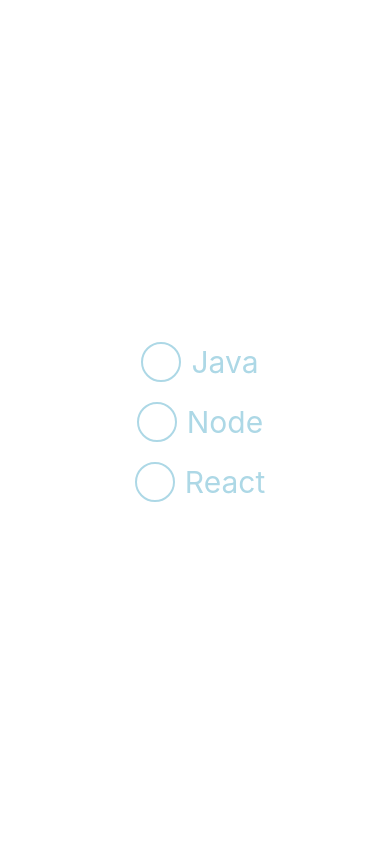
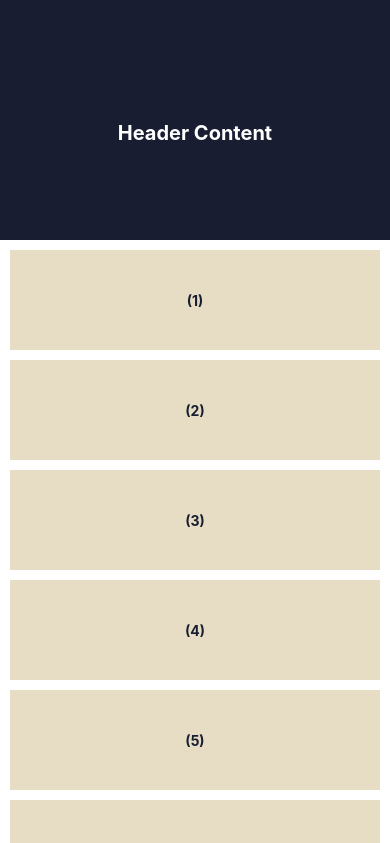
Before and after one commit to Asishpatra34/raect-native-core-basics, a React Native app: screen / in a window 390 px wide. Shown: the top 843 px of the page. Built offline with nearby package versions, Linux system fonts and the light colour scheme.

Commit message:
Animation

```diff
--- a/App.tsx
+++ b/App.tsx
@@ -18,11 +18,13 @@
 import Grid from './src/screens/Grid';
 import Form from './src/screens/Form';
 import MyList from './src/screens/MyList';
+import Animationss from './src/screens/Animationss';
+import DynamicHeaderrr from './src/screens/DynamicHeader';
 
 const App = () => {
   return (
     <SafeAreaView style={{flex: 1}}>
-      <MyTouchableOpacity />
+      <DynamicHeaderrr />
     </SafeAreaView>
   );
 };
--- a/babel.config.js
+++ b/babel.config.js
@@ -1,3 +1,6 @@
 module.exports = {
   presets: ['module:@react-native/babel-preset'],
+  plugins: [
+    'react-native-reanimated/plugin',
+  ],
 };
--- a/package.json
+++ b/package.json
@@ -11,7 +11,8 @@
   },
   "dependencies": {
     "react": "18.2.0",
-    "react-native": "0.73.1"
+    "react-native": "0.73.1",
+    "react-native-reanimated": "^3.12.0"
   },
   "devDependencies": {
     "@babel/core": "^7.20.0",
--- /dev/null
+++ b/src/screens/Animationss.tsx
@@ -0,0 +1,89 @@
+import {useRef, useState} from 'react';
+import {StyleSheet, TouchableOpacity, View, Text, Animated} from 'react-native';
+
+const Animationss = () => {
+  // initial animated value // Kotha theke
+  const animatedValue = useRef(new Animated.Value(0)).current;
+  const [btnClicked, setBtnClicked] = useState(false)
+
+  const moveBall = () => {
+    Animated.spring(animatedValue, {
+      toValue: btnClicked? 0 : 1, // from 0 to from 1 // Mane kothay jabe
+      useNativeDriver: true, // for smooth exprience
+      // bounciness:10,
+      // tension:200
+      // stiffness:20
+    }).start();
+
+
+    // Animated.timing(animatedValue, {
+    //   toValue: btnClicked? 0 : 1, // from 0 to from 1 // Mane kothay jabe
+    //   useNativeDriver: true, // for smooth exprience
+    //   duration:500
+    // }).start();
+
+
+    // const initialVelocity = { x: 0, y: 100 }; // Replace with actual velocity if available
+    // Animated.decay(animatedValue, {
+    //   velocity: initialVelocity,
+    //   deceleration: 1, // Adjust for desired slowdown rate (closer to 1 for slower decay)
+    //   useNativeDriver: true,
+    // }).start();
+  };
+
+  return (
+    <View style={{flex: 1, justifyContent: 'center', alignItems: 'center'}}>
+      <Animated.View style={{
+        transform:[{
+          translateY: animatedValue.interpolate({
+            inputRange: [0, 1], // Input range
+            outputRange: [0, -200], //  0 to 1 jawar pothe ami ki korte chai
+          }),
+        },
+        {
+          translateX: animatedValue.interpolate({
+            inputRange: [0,1],
+            outputRange: [0, 60]
+          })
+        },
+        {
+          rotate: animatedValue.interpolate({
+            inputRange: [0,1],
+            outputRange: ['0deg', '200deg']
+          })
+        },
+        {
+          scale: animatedValue.interpolate({
+            inputRange: [0,1],
+            outputRange: [1, 2]
+          })
+        }
+      ]
+      }}>
+        <View style={[styles.main,{borderRadius:btnClicked?25:0}]}></View>
+      </Animated.View>
+
+      <TouchableOpacity
+        style={{position: 'absolute', top: 10}}
+        onPress={() =>{
+          moveBall();
+          setBtnClicked(!btnClicked)
+        }}>
+        <Text>Animate</Text>
+      </TouchableOpacity>
+    </View>
+  );
+};
+
+const styles = StyleSheet.create({
+  main: {
+    alignItems: 'center',
+    justifyContent: 'center',
+    width: 50,
+    height: 50,
+    // borderRadius: 50,
+    backgroundColor: 'red',
+  },
+});
+
+export default Animationss;
--- /dev/null
+++ b/src/screens/DynamicHeader.tsx
@@ -0,0 +1,102 @@
+
+import React, {useRef} from 'react';
+import {Animated, ScrollView, StyleSheet, Text, View} from 'react-native';
+
+const DATA = [
+  {id: 1},
+  {id: 2},
+  {id: 3},
+  {id: 4},
+  {id: 5},
+  {id: 6},
+  {id: 7},
+  {id: 8},
+  {id: 9},
+  {id: 10},
+];
+
+const Header_Max_Height = 240;
+const Header_Min_Height = 120;
+const Scroll_Distance = Header_Max_Height - Header_Min_Height;
+
+const DynamicHeader = ({value}: any) => {
+  const animatedHeaderHeight = value.interpolate({
+    inputRange: [0, Scroll_Distance],
+    outputRange: [Header_Max_Height, Header_Min_Height],
+    extrapolate: 'clamp',
+  });
+
+  const animatedHeaderColor = value.interpolate({
+    inputRange: [0, Scroll_Distance],
+    outputRange: ['#181D31', '#678983'],
+    extrapolate: 'clamp',
+  });
+
+  return (
+    <Animated.View
+      style={[
+        styles.header,
+        {
+          height: animatedHeaderHeight,
+          backgroundColor: animatedHeaderColor,
+        },
+      ]}>
+      <Text style={styles.title}>Header Content</Text>
+    </Animated.View>
+  );
+};
+
+const DynamicHeaderrr = () => {
+  const scrollOffsetY = useRef(new Animated.Value(0)).current;
+  return (
+    <View>
+      <DynamicHeader value={scrollOffsetY} />
+      <ScrollView
+        scrollEventThrottle={5}
+        showsVerticalScrollIndicator={false}
+        onScroll={Animated.event(
+          [{nativeEvent: {contentOffset: {y: scrollOffsetY}}}],
+          {
+            useNativeDriver: false,
+          },
+        )}>
+        {DATA.map(val => {
+          return (
+            <View style={styles.card}>
+              <Text style={styles.subtitle}>({val.id})</Text>
+            </View>
+          );
+        })}
+      </ScrollView>
+    </View>
+  );
+};
+
+export default DynamicHeaderrr;
+
+const styles = StyleSheet.create({
+  header: {
+    justifyContent: 'center',
+    alignItems: 'center',
+    left: 0,
+    right: 0,
+    paddingTop: 25,
+  },
+  title: {
+    color: '#ffff',
+    fontWeight: 'bold',
+    fontSize: 20,
+  },
+  card: {
+    height: 100,
+    backgroundColor: '#E6DDC4',
+    marginTop: 10,
+    justifyContent: 'center',
+    alignItems: 'center',
+    marginHorizontal: 10,
+  },
+  subtitle: {
+    color: '#181D31',
+    fontWeight: 'bold',
+  },
+});
```
Also changed, not shown: 2 other files (tests, documents, lock files or other folders).
